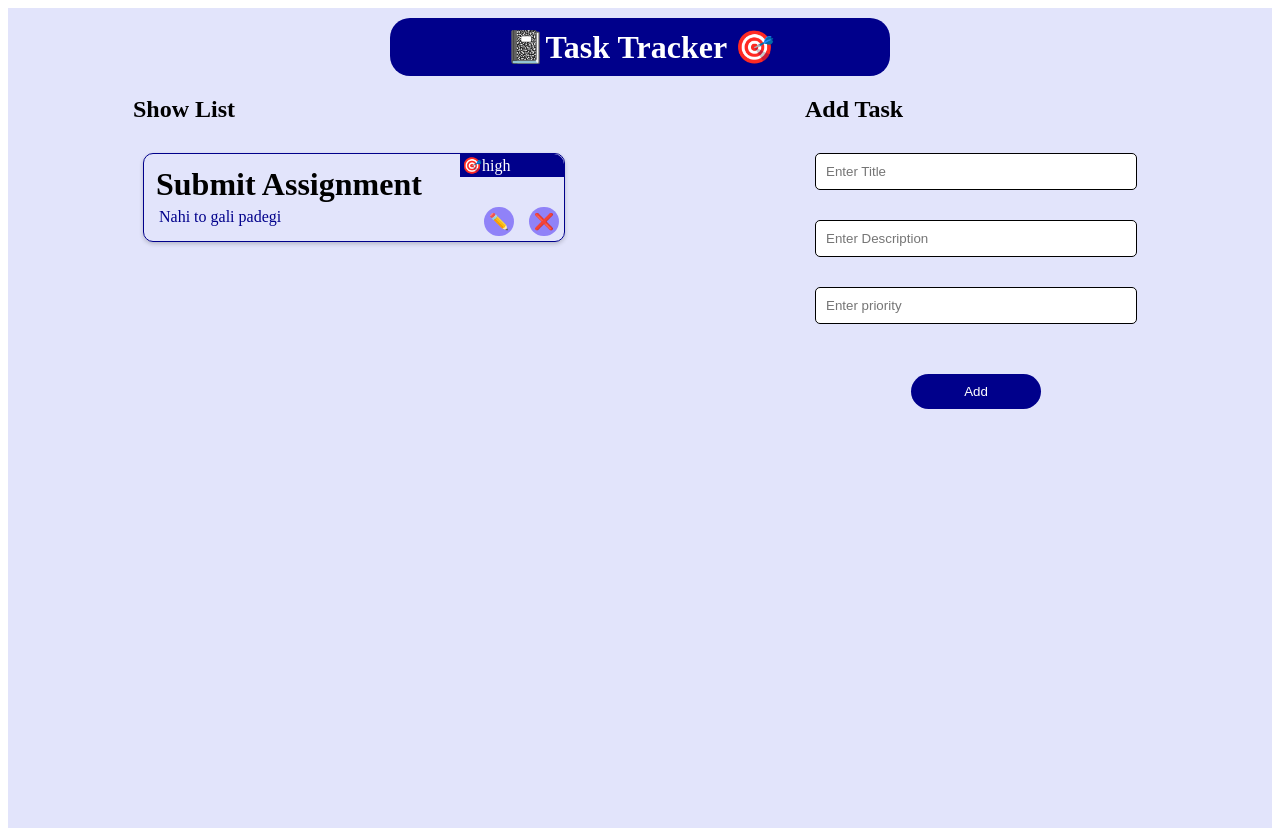
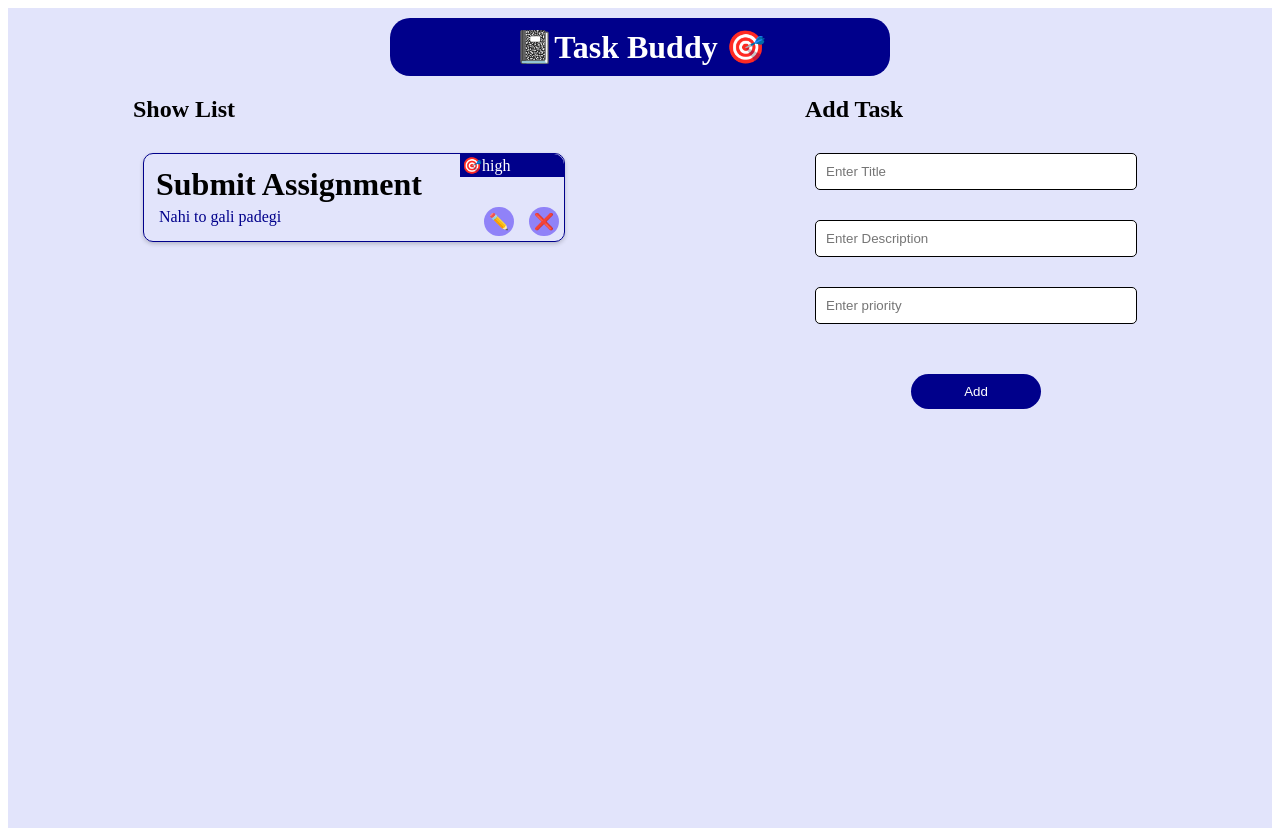
Before and after one commit to shitalwarkhade89/task-buddy, a React app: page / in a window 1280 px wide. Built offline with nearby package versions, Linux system fonts and the light colour scheme.

Commit message:
title change

```diff
--- a/public/index.html
+++ b/public/index.html
@@ -3,7 +3,7 @@
   <head>
 
 
-    <title>Task Tracker</title>
+    <title>Task buddy</title>
   </head>
   <body>
 
--- a/src/views/Home/Home.js
+++ b/src/views/Home/Home.js
@@ -123,7 +123,7 @@ const Home = () => {
 
     return (
         <div className='container'>
-            <h1 className='app-title'> 📓Task Tracker 🎯</h1>
+            <h1 className='app-title'> 📓Task Buddy 🎯</h1>
             <div className='todo-flex-cont'>
                 <div>
                     <h2 className='text-center'> Show List</h2>
```
